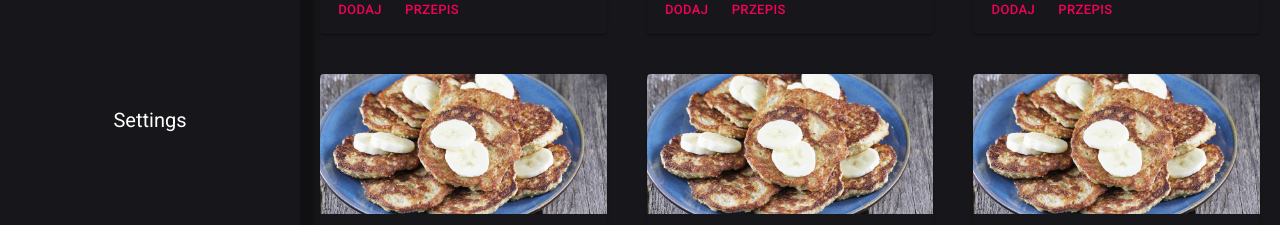
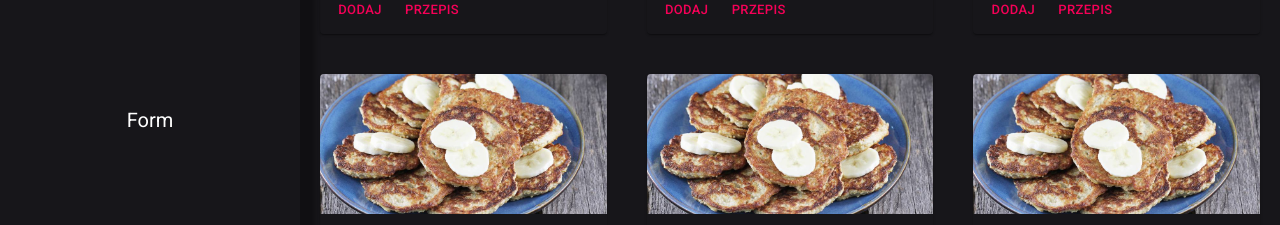
Before and after one commit to Sworzen1/praca, a React (Create React App) app: page /lunch in a window 1280 px wide. Both pictures are taken after a click on the button "LOGIN". Shown: the part 345-570 px from the top of the page. Built offline with nearby package versions, Linux system fonts and the light colour scheme.

Commit message:
delete settings component

```diff
--- a/src/App.js
+++ b/src/App.js
@@ -12,7 +12,6 @@ import Supper from "./Meals/Supper";
 import { useCalories } from "./Calories";
 import SingIn from "./SingIn";
 import SingUp from "./SingUp";
-import Settings from "./Settings";
 import Form from "./Form";
 import { LanguageProvider } from "./Lang/Language";
 
@@ -34,9 +33,6 @@ const App = () => {
           <Switch>
           <Route path="/Form">
               <Form />
-            </Route>
-            <Route path="/Settings">
-              <Settings />
             </Route>
             <Route path="/supper">
               <Supper />
--- a/src/Nav.js
+++ b/src/Nav.js
@@ -29,10 +29,6 @@ const z = useContext(LanguageContext);
       to: "/Contact"
     },
     {
-      title:z.dictionary.settings,
-    to:"/Settings"
-  },
-    {
       title:z.dictionary.form,
     to:"/Form"
   }
```
